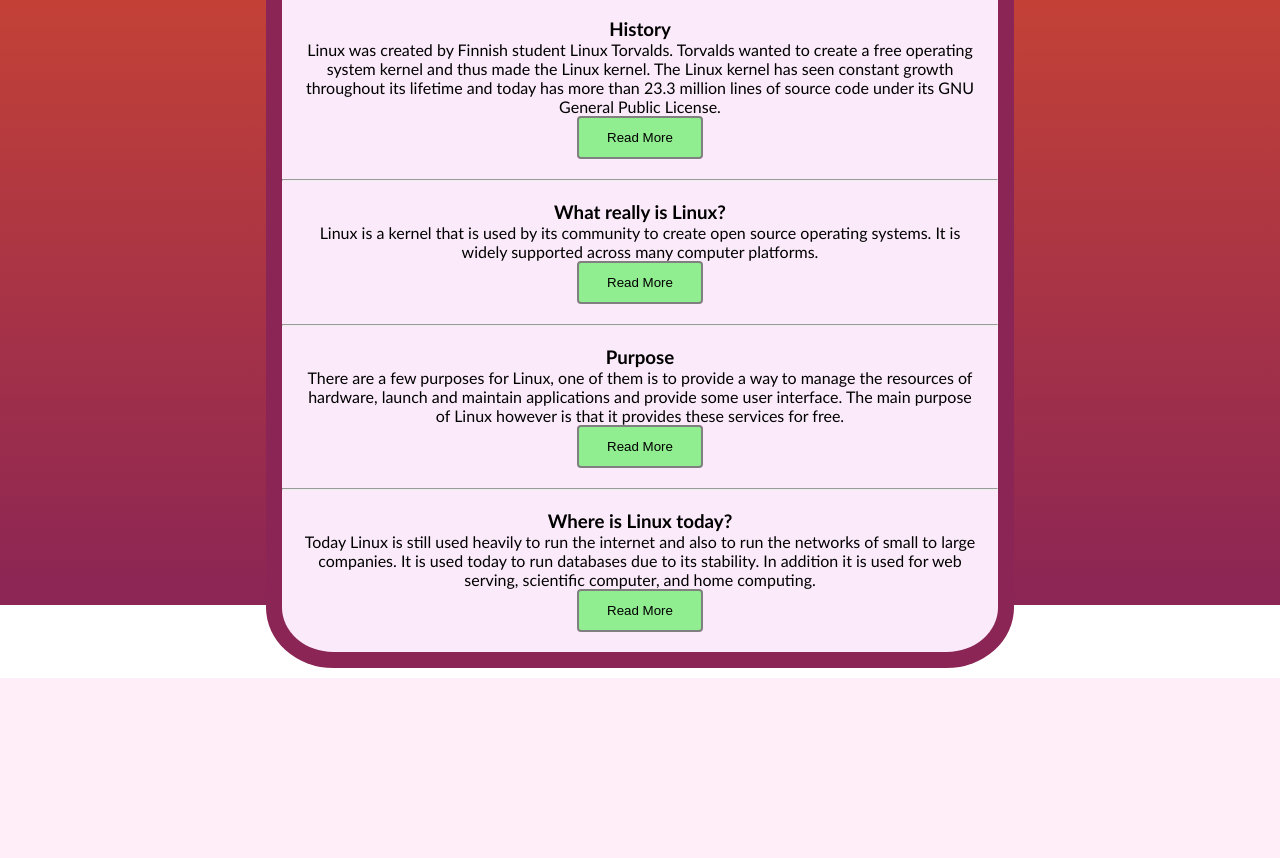
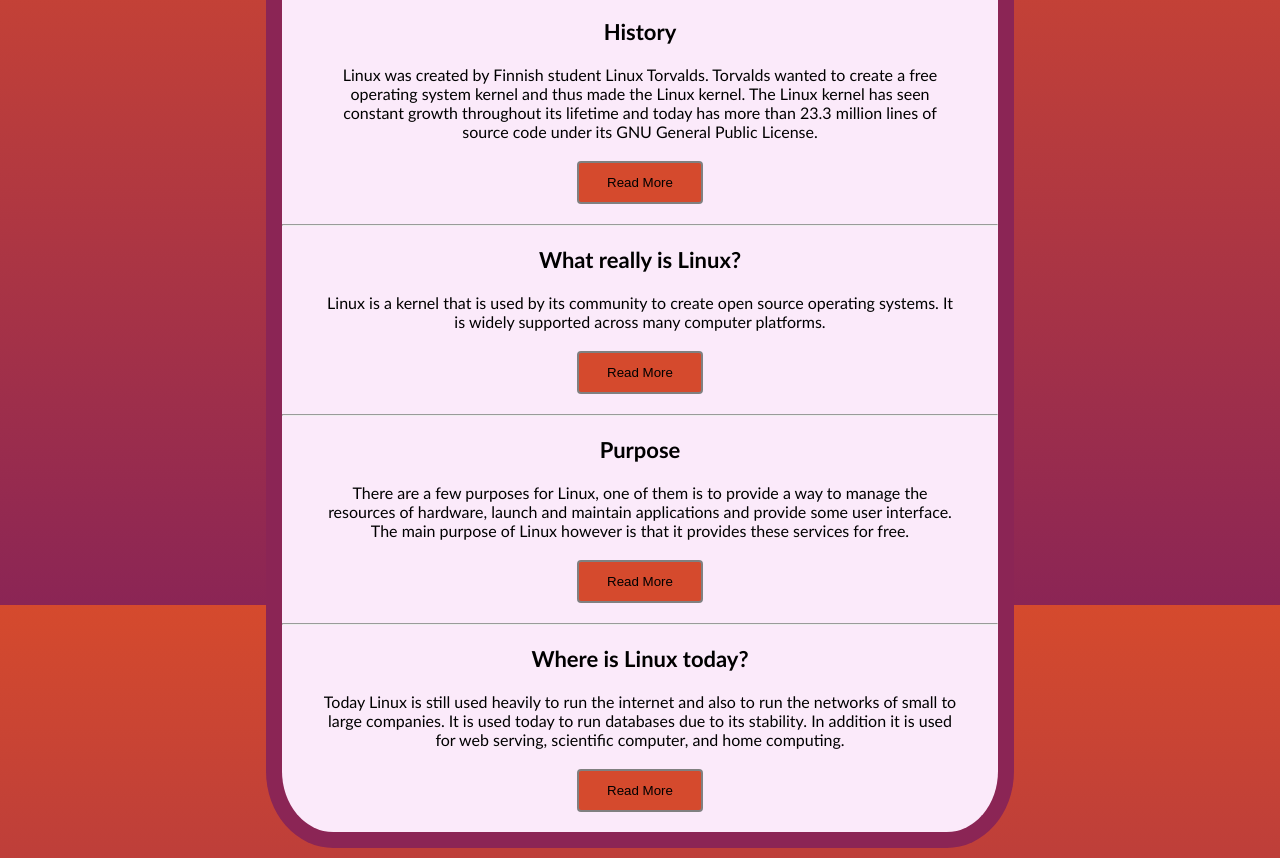
Before and after one commit to LeonKuhne/LinuxFourYou, a PHP site: page / in a window 1280 px wide. Shown: the part 195-1053 px from the top of the page. Before the commit the page ends 873 px from the top, so only its background shows below. Run offline with PHP 8.4, Linux system fonts and the light colour scheme; data that the repository does not hold is empty.

Commit message:
Update styles.css

```diff
--- a/assets/css/styles.css
+++ b/assets/css/styles.css
@@ -10,6 +10,8 @@ body {
     background-image: linear-gradient(#d54a2d , #8b2555);
     background-repeat: no-repeat;
     background-size: cover;
+    overflow: scroll;
+    background-attachment: fixed;
 }
 
 header {
@@ -44,9 +46,18 @@ header {
     padding: 20px;
 }
 
+h3 {
+    font-size: 22px;
+}
+
+p {
+    margin: 20px;
+}
+
 .section button {
     margin: 0 auto;
-    background-color: lightgreen;
+    background-color: #d54a2d;
+    color: white;
     border-radius: 4px;
     padding: 12px 28px;
     border: 2px solid grey;
```
